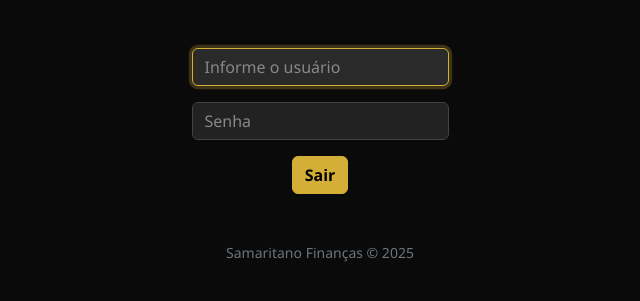
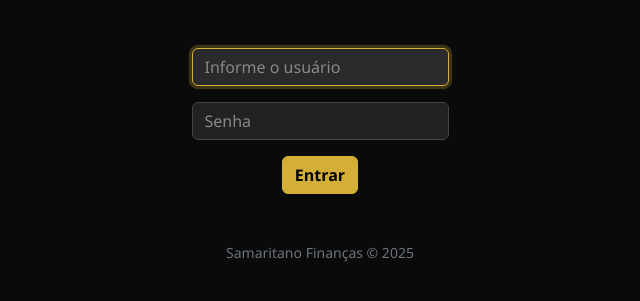
Before and after one commit to bpb-bruno/samaritano-financas, a Flask app: page /login in a window 1280 px wide. Shown: the part 57-358 px from the top of the page, without its empty margins (320-960 px from the left). Run offline with Flask 3, Linux system fonts and the light colour scheme; some libraries are stand-ins or nearby versions.

Commit message:
Update login.html

```diff
--- a/templates/login.html
+++ b/templates/login.html
@@ -12,6 +12,6 @@
         <div class="mb-3">
             <input class="form-control mx-auto w-auto" name="password" placeholder="Senha" type="password">
         </div>
-        <button class="btn btn-primary" type="submit">Sair</button>
+        <button class="btn btn-primary" type="submit">Entrar</button>
     </form>
 {% endblock %}
```
